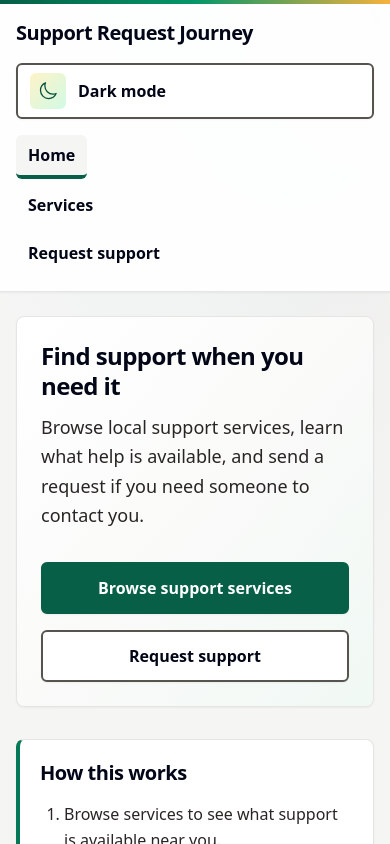
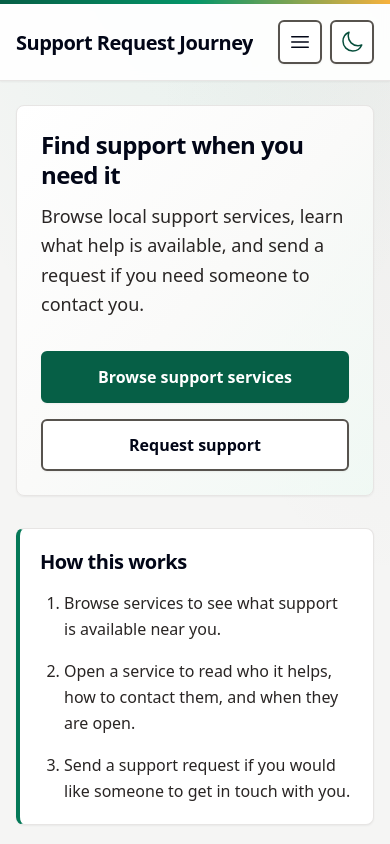
Before and after one commit to barbimt/support-request-journey, a Nuxt app: page / in a window 390 px wide. Shown: the top 844 px of the page. Built offline with nearby package versions, Linux system fonts and the light colour scheme.

Commit message:
Add mobile navigation, theme toggle a11y, and expanded axe e2e coverage.
Mobile menu with keyboard support and icon-only controls on small screens, plus Playwright axe scans for desktop/mobile and light/dark including open menu state.

```diff
--- a/assets/css/main.css
+++ b/assets/css/main.css
@@ -41,7 +41,7 @@
   }
 
   .btn-primary {
-    @apply btn border-emerald-800 bg-emerald-800 text-white shadow-sm hover:-translate-y-px hover:border-emerald-700 hover:bg-emerald-700 hover:shadow motion-reduce:hover:translate-y-0 dark:border-emerald-500 dark:bg-emerald-600 dark:shadow-emerald-950/30 dark:hover:border-emerald-400 dark:hover:bg-emerald-500;
+    @apply btn border-emerald-800 bg-emerald-800 text-white shadow-sm hover:-translate-y-px hover:border-emerald-700 hover:bg-emerald-700 hover:shadow motion-reduce:hover:translate-y-0 dark:border-emerald-600 dark:bg-emerald-700 dark:shadow-emerald-950/30 dark:hover:border-emerald-500 dark:hover:bg-emerald-600;
   }
 
   .btn-secondary {
@@ -49,15 +49,15 @@
   }
 
   .theme-toggle {
-    @apply inline-flex min-h-11 w-full shrink-0 items-center gap-3 rounded-md border-2 border-stone-600 bg-white px-3 py-2 text-base font-semibold text-slate-950 shadow-sm transition-[color,background-color,border-color,box-shadow] duration-200 hover:bg-stone-50 hover:shadow focus-visible:outline focus-visible:outline-4 focus-visible:outline-offset-2 focus-visible:outline-amber-400 motion-reduce:transition-none dark:border-slate-500 dark:bg-slate-900 dark:text-slate-50 dark:hover:bg-slate-800 dark:focus-visible:outline-amber-300 sm:w-auto;
+    @apply inline-flex min-h-11 min-w-11 shrink-0 items-center justify-center rounded-md border-2 border-stone-600 bg-white p-0 text-slate-950 shadow-sm transition-[color,background-color,border-color,box-shadow] duration-200 hover:bg-stone-50 hover:shadow focus-visible:outline focus-visible:outline-4 focus-visible:outline-offset-2 focus-visible:outline-amber-400 motion-reduce:transition-none dark:border-slate-500 dark:bg-slate-900 dark:text-slate-50 dark:hover:bg-slate-800 dark:focus-visible:outline-amber-300 sm:min-w-0 sm:gap-3 sm:px-3 sm:py-2;
   }
 
   .theme-toggle-icon {
-    @apply flex h-9 w-9 shrink-0 items-center justify-center rounded-md bg-gradient-to-br from-amber-100 to-emerald-100 text-emerald-900 dark:from-slate-800 dark:to-emerald-950 dark:text-amber-300;
+    @apply flex shrink-0 items-center justify-center text-emerald-900 dark:text-amber-300 sm:h-9 sm:w-9 sm:rounded-md sm:bg-gradient-to-br sm:from-amber-100 sm:to-emerald-100 sm:dark:from-slate-800 sm:dark:to-emerald-950;
   }
 
   .theme-toggle-label {
-    @apply text-left leading-tight;
+    @apply text-left text-base font-semibold leading-tight;
   }
 
   .card {
@@ -174,16 +174,36 @@
     @apply inline-flex items-center gap-1 font-semibold text-emerald-900 underline decoration-emerald-800 decoration-2 underline-offset-2 hover:text-emerald-800 focus-visible:outline focus-visible:outline-4 focus-visible:outline-offset-2 focus-visible:outline-amber-400 dark:text-emerald-300 dark:decoration-emerald-300 dark:hover:text-emerald-200 dark:focus-visible:outline-amber-300;
   }
 
+  .nav-menu-toggle {
+    @apply inline-flex min-h-11 min-w-11 items-center justify-center rounded-md border-2 border-stone-600 bg-white text-slate-950 shadow-sm transition-colors duration-200 hover:bg-stone-50 focus-visible:outline focus-visible:outline-4 focus-visible:outline-offset-2 focus-visible:outline-amber-400 dark:border-slate-500 dark:bg-slate-900 dark:text-slate-50 dark:hover:bg-slate-800 dark:focus-visible:outline-amber-300;
+  }
+
+  .main-nav {
+    @apply hidden sm:mt-4 sm:block;
+  }
+
+  .main-nav--open {
+    @apply mt-4 block;
+  }
+
+  .nav-list {
+    @apply m-0 flex list-none flex-col border border-stone-300 p-0 dark:border-slate-600 sm:flex-row sm:flex-wrap sm:gap-2 sm:border-0;
+  }
+
+  .nav-list li + li {
+    @apply border-t border-stone-300 dark:border-slate-600 sm:border-0;
+  }
+
   .nav-link {
-    @apply inline-flex min-h-11 items-center rounded-md px-3 py-2 text-base font-semibold text-slate-950 no-underline transition-colors duration-200 hover:bg-stone-100 focus-visible:outline focus-visible:outline-4 focus-visible:outline-offset-2 focus-visible:outline-amber-400 dark:text-slate-50 dark:hover:bg-slate-800 dark:focus-visible:outline-amber-300;
+    @apply flex min-h-11 w-full items-center px-4 py-2 text-base font-medium text-slate-950 no-underline transition-colors duration-200 hover:bg-stone-100 focus-visible:outline focus-visible:outline-4 focus-visible:outline-offset-[-2px] focus-visible:outline-amber-400 dark:text-slate-50 dark:hover:bg-slate-800 dark:focus-visible:outline-amber-300 sm:inline-flex sm:w-auto sm:px-3;
   }
 
   .nav-link[aria-current='page'] {
-    @apply border-b-4 border-emerald-800 bg-stone-100 dark:border-emerald-400 dark:bg-slate-800;
+    @apply border-l-[3px] border-emerald-800 bg-stone-50 pl-[calc(1rem-3px)] font-bold text-emerald-950 dark:border-emerald-400 dark:bg-slate-800/60 dark:text-emerald-200 sm:border-l-0 sm:border-b-2 sm:border-emerald-800 sm:bg-transparent sm:pl-3 sm:pb-1.5 dark:sm:border-emerald-400;
   }
 
   .site-title {
-    @apply text-xl font-bold leading-tight tracking-tight text-slate-950 no-underline hover:text-emerald-800 focus-visible:outline focus-visible:outline-4 focus-visible:outline-offset-2 focus-visible:outline-amber-400 dark:text-slate-50 dark:hover:text-emerald-300 dark:focus-visible:outline-amber-300 sm:text-2xl;
+    @apply block truncate text-xl font-bold leading-tight tracking-tight text-slate-950 no-underline hover:text-emerald-800 focus-visible:outline focus-visible:outline-4 focus-visible:outline-offset-2 focus-visible:outline-amber-400 dark:text-slate-50 dark:hover:text-emerald-300 dark:focus-visible:outline-amber-300 sm:text-2xl;
   }
 
   .page-intro {
--- a/components/atoms/ThemeToggle.vue
+++ b/components/atoms/ThemeToggle.vue
@@ -3,14 +3,14 @@
     type="button"
     class="theme-toggle"
     :aria-pressed="theme === 'dark'"
-    :aria-label="theme === 'dark' ? 'Switch to light mode' : 'Switch to dark mode'"
+    :aria-label="isCompact ? themeLabel : undefined"
     @click="toggleTheme"
   >
     <span class="theme-toggle-icon" aria-hidden="true">
-      <SunIcon v-if="theme === 'dark'" class="h-5 w-5" />
-      <MoonIcon v-else class="h-5 w-5" />
+      <SunIcon v-if="theme === 'dark'" class="h-6 w-6" />
+      <MoonIcon v-else class="h-6 w-6" />
     </span>
-    <span class="theme-toggle-label">
+    <span class="theme-toggle-label hidden sm:inline">
       {{ theme === 'dark' ? 'Light mode' : 'Dark mode' }}
     </span>
   </button>
@@ -21,7 +21,26 @@ import { MoonIcon, SunIcon } from '@heroicons/vue/24/outline'
 
 const { theme, toggleTheme, initTheme } = useTheme()
 
+const isCompact = ref(true)
+
+const themeLabel = computed((): string =>
+  theme.value === 'dark' ? 'Switch to light mode' : 'Switch to dark mode',
+)
+
+let compactMediaQuery: MediaQueryList | null = null
+
+const updateCompact = (): void => {
+  isCompact.value = !window.matchMedia('(min-width: 640px)').matches
+}
+
 onMounted(() => {
   initTheme()
+  compactMediaQuery = window.matchMedia('(min-width: 640px)')
+  updateCompact()
+  compactMediaQuery.addEventListener('change', updateCompact)
+})
+
+onUnmounted(() => {
+  compactMediaQuery?.removeEventListener('change', updateCompact)
 })
 </script>
--- a/components/organisms/AppHeader.vue
+++ b/components/organisms/AppHeader.vue
@@ -1,22 +1,45 @@
 <template>
   <header class="site-header">
     <div class="site-header-accent" aria-hidden="true" />
-    <div class="container-app flex flex-col gap-4 py-4 sm:py-5">
-      <div class="flex flex-col gap-4 sm:flex-row sm:items-center sm:justify-between">
-        <p class="m-0">
+    <div class="container-app py-4 sm:py-5">
+      <div class="flex items-center justify-between gap-4">
+        <p class="m-0 min-w-0">
           <NuxtLink to="/" class="site-title">
             Support Request Journey
           </NuxtLink>
         </p>
-        <ThemeToggle />
+        <div class="flex shrink-0 items-center gap-2">
+          <button
+            ref="menuToggleRef"
+            type="button"
+            class="nav-menu-toggle sm:hidden"
+            :aria-expanded="menuOpen"
+            aria-controls="main-nav"
+            :aria-label="menuOpen ? 'Close menu' : 'Open menu'"
+            @click="toggleMenu"
+          >
+            <Bars3Icon v-if="!menuOpen" class="h-6 w-6" aria-hidden="true" />
+            <XMarkIcon v-else class="h-6 w-6" aria-hidden="true" />
+          </button>
+          <ThemeToggle />
+        </div>
       </div>
-      <nav aria-label="Main">
-        <ul class="flex flex-col gap-1 sm:flex-row sm:flex-wrap sm:gap-2">
+
+      <nav
+        id="main-nav"
+        ref="mainNavRef"
+        class="main-nav"
+        :class="{ 'main-nav--open': menuOpen }"
+        aria-label="Main"
+        @keydown="onMenuKeydown"
+      >
+        <ul class="nav-list">
           <li v-for="link in navLinks" :key="link.to">
             <NuxtLink
               :to="link.to"
               class="nav-link"
               :aria-current="isCurrent(link.to) ? 'page' : undefined"
+              @click="closeMenu(false)"
             >
               {{ link.label }}
             </NuxtLink>
@@ -28,7 +51,12 @@
 </template>
 
 <script setup lang="ts">
+import { Bars3Icon, XMarkIcon } from '@heroicons/vue/24/outline'
+
 const route = useRoute()
+const menuOpen = ref(false)
+const menuToggleRef = ref<HTMLButtonElement | null>(null)
+const mainNavRef = ref<HTMLElement | null>(null)
 
 const navLinks = [
   { label: 'Home', to: '/' },
@@ -42,4 +70,100 @@ const isCurrent = (path: string): boolean => {
   }
   return route.path === path || route.path.startsWith(`${path}/`)
 }
+
+const isMobileViewport = (): boolean =>
+  window.matchMedia('(max-width: 639px)').matches
+
+const getMenuLinks = (): HTMLElement[] => {
+  if (!mainNavRef.value) {
+    return []
+  }
+
+  return Array.from(mainNavRef.value.querySelectorAll<HTMLElement>('a.nav-link'))
+}
+
+const closeMenu = (returnFocus: boolean): void => {
+  if (!menuOpen.value) {
+    return
+  }
+
+  menuOpen.value = false
+
+  if (returnFocus) {
+    nextTick(() => {
+      menuToggleRef.value?.focus()
+    })
+  }
+}
+
+const toggleMenu = (): void => {
+  if (menuOpen.value) {
+    closeMenu(true)
+    return
+  }
+
+  menuOpen.value = true
+
+  nextTick(() => {
+    getMenuLinks()[0]?.focus()
+  })
+}
+
+const onMenuKeydown = (event: KeyboardEvent): void => {
+  if (!menuOpen.value || !isMobileViewport()) {
+    return
+  }
+
+  if (event.key === 'Escape') {
+    event.preventDefault()
+    closeMenu(true)
+    return
+  }
+
+  if (event.key !== 'Tab') {
+    return
+  }
+
+  const links = getMenuLinks()
+  if (links.length === 0) {
+    return
+  }
+
+  const first = links[0]
+  const last = links[links.length - 1]
+  const active = document.activeElement
+
+  if (event.shiftKey && active === first) {
+    event.preventDefault()
+    last.focus()
+    return
+  }
+
+  if (!event.shiftKey && active === last) {
+    event.preventDefault()
+    first.focus()
+  }
+}
+
+watch(
+  () => route.path,
+  () => {
+    closeMenu(false)
+  },
+)
+
+const onWindowKeydown = (event: KeyboardEvent): void => {
+  if (event.key === 'Escape' && menuOpen.value) {
+    event.preventDefault()
+    closeMenu(true)
+  }
+}
+
+onMounted(() => {
+  window.addEventListener('keydown', onWindowKeydown)
+})
+
+onUnmounted(() => {
+  window.removeEventListener('keydown', onWindowKeydown)
+})
 </script>
```
Also changed, not shown: 2 other files (tests, documents, lock files or other folders).
